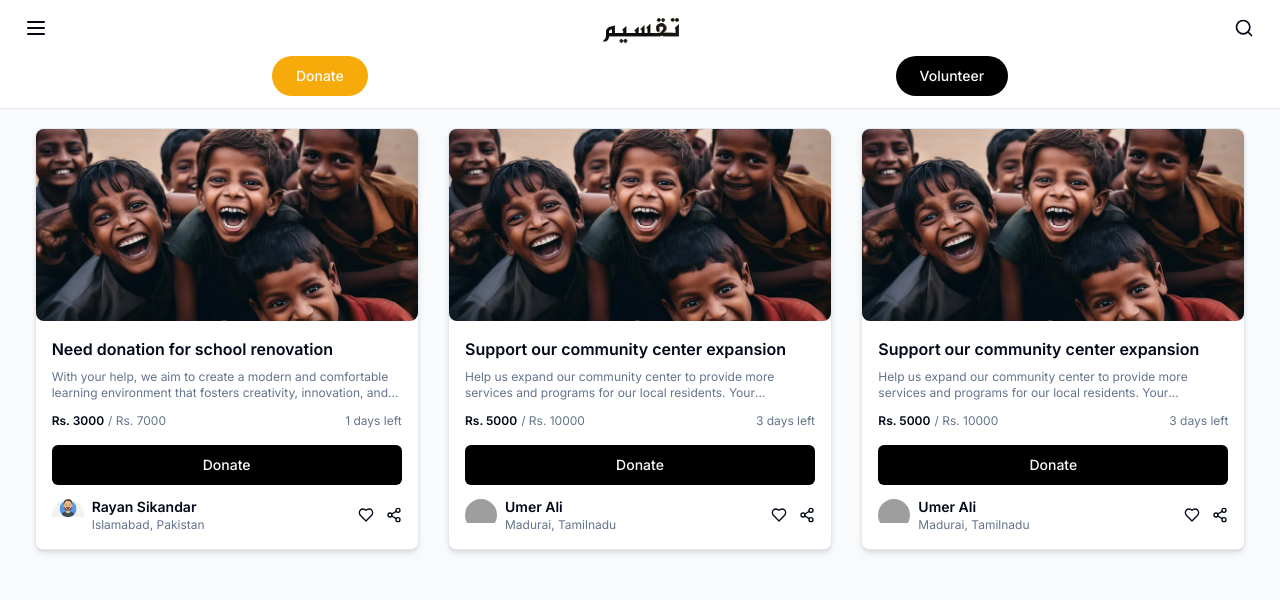
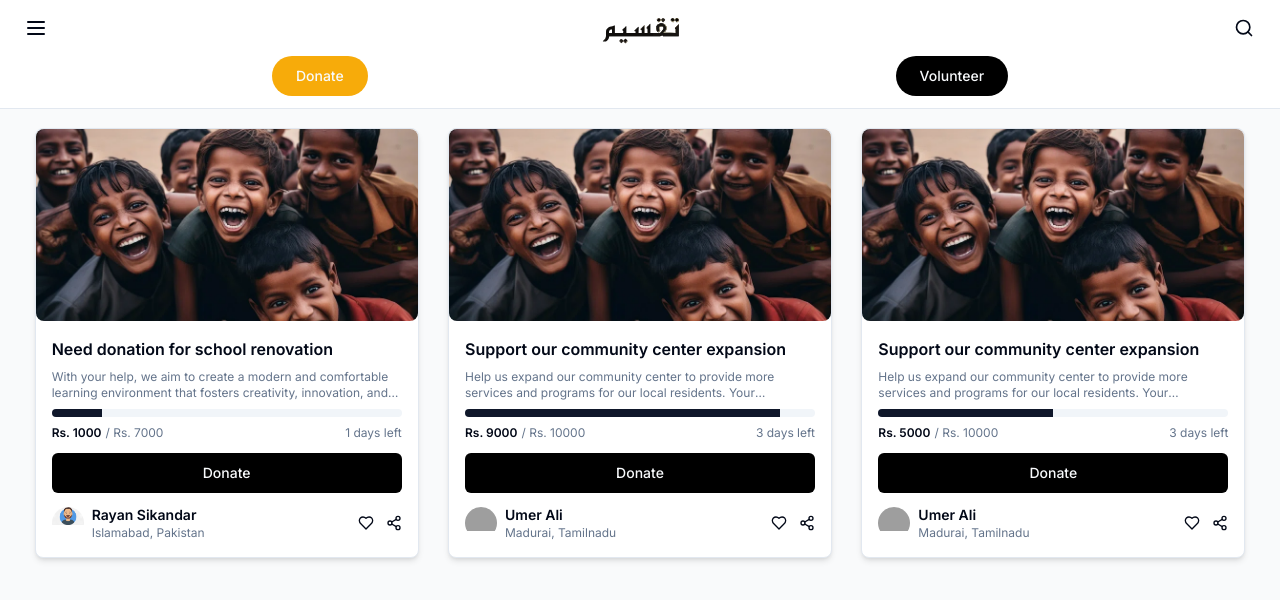
Before and after one commit to RyanSikandar/taqseem-frontend, a Next.js app: page /dashboard in a window 1280 px wide. Shown: the top 600 px of the page. Built offline with nearby package versions, Linux system fonts and the light colour scheme; grey boxes are pictures that could not be loaded.

Commit message:
chore: added progress

```diff
--- a/components/ui/donation-card.tsx
+++ b/components/ui/donation-card.tsx
@@ -5,6 +5,7 @@
 import { Heart, Share2 } from 'lucide-react'
 import { Button } from "@/components/ui/button"
 import { Card, CardContent } from "@/components/ui/card"
+import { Progress } from "@/components/ui/progress"
 import type { Post } from '@/types/post'
 
 interface DonationCardProps {
@@ -33,11 +34,14 @@
     }
   }
 
+  // Calculate the progress percentage
+  const progressPercentage = (post.currentAmount / post.targetAmount) * 100
+
   return (
     <Card className="border shadow-md max-w-sm mx-auto">
       <div className="relative rounded-lg overflow-hidden h-48">
         <Image
-          src={post.image}
+          src={post.image || "/placeholder.svg"}
           alt={post.title}
           layout="fill"
           objectFit="cover"
@@ -48,12 +52,15 @@
           <h2 className="text-base font-semibold">{post.title}</h2>
           <p className="text-xs text-muted-foreground line-clamp-2">{post.description}</p>
 
-          <div className="flex items-center justify-between py-1 text-xs">
-            <div className="flex items-center gap-1">
-              <span className="font-semibold">Rs. {post.currentAmount}</span>
-              <span className="text-muted-foreground">/ Rs. {post.targetAmount}</span>
+          <div className="space-y-2">
+            <Progress value={progressPercentage} className="h-2" />
+            <div className="flex items-center justify-between text-xs">
+              <div className="flex items-center gap-1">
+                <span className="font-semibold">Rs. {post.currentAmount}</span>
+                <span className="text-muted-foreground">/ Rs. {post.targetAmount}</span>
+              </div>
+              <span className="text-muted-foreground">{post.daysLeft} days left</span>
             </div>
-            <span className="text-muted-foreground">{post.daysLeft} days left</span>
           </div>
         </div>
         <Button
--- /dev/null
+++ b/components/ui/progress.tsx
@@ -0,0 +1,28 @@
+"use client"
+
+import * as React from "react"
+import * as ProgressPrimitive from "@radix-ui/react-progress"
+
+import { cn } from "@/lib/utils"
+
+const Progress = React.forwardRef<
+  React.ElementRef<typeof ProgressPrimitive.Root>,
+  React.ComponentPropsWithoutRef<typeof ProgressPrimitive.Root>
+>(({ className, value, ...props }, ref) => (
+  <ProgressPrimitive.Root
+    ref={ref}
+    className={cn(
+      "relative h-4 w-full overflow-hidden rounded-full bg-secondary",
+      className
+    )}
+    {...props}
+  >
+    <ProgressPrimitive.Indicator
+      className="h-full w-full flex-1 bg-primary transition-all"
+      style={{ transform: `translateX(-${100 - (value || 0)}%)` }}
+    />
+  </ProgressPrimitive.Root>
+))
+Progress.displayName = ProgressPrimitive.Root.displayName
+
+export { Progress }
--- a/data/samplePosts.ts
+++ b/data/samplePosts.ts
@@ -11,7 +11,7 @@
       image: '/assets/images/needy.webp',
       title: 'Need donation for school renovation',
       description: 'With your help, we aim to create a modern and comfortable learning environment that fosters creativity, innovation, and excellence in education. The impact of your contribution will extend beyond the walls of our school.',
-      currentAmount: 3000,
+      currentAmount: 1000,
       targetAmount: 7000,
       daysLeft: 1,
     },
@@ -25,7 +25,7 @@
       image: '/assets/images/needy.webp',
       title: 'Support our community center expansion',
       description: 'Help us expand our community center to provide more services and programs for our local residents. Your contribution will make a significant impact on the lives of many in our community.',
-      currentAmount: 5000,
+      currentAmount: 9000,
       targetAmount: 10000,
       daysLeft: 3,
     },
--- a/package.json
+++ b/package.json
@@ -17,6 +17,7 @@
     "@hookform/resolvers": "^3.3.4",
     "@radix-ui/react-dialog": "^1.0.5",
     "@radix-ui/react-label": "^2.0.2",
+    "@radix-ui/react-progress": "^1.1.1",
     "@radix-ui/react-slot": "^1.0.2",
     "animejs": "^3.2.2",
     "class-variance-authority": "^0.7.0",
```
Also changed, not shown: 1 other file (tests, documents, lock files or other folders).
